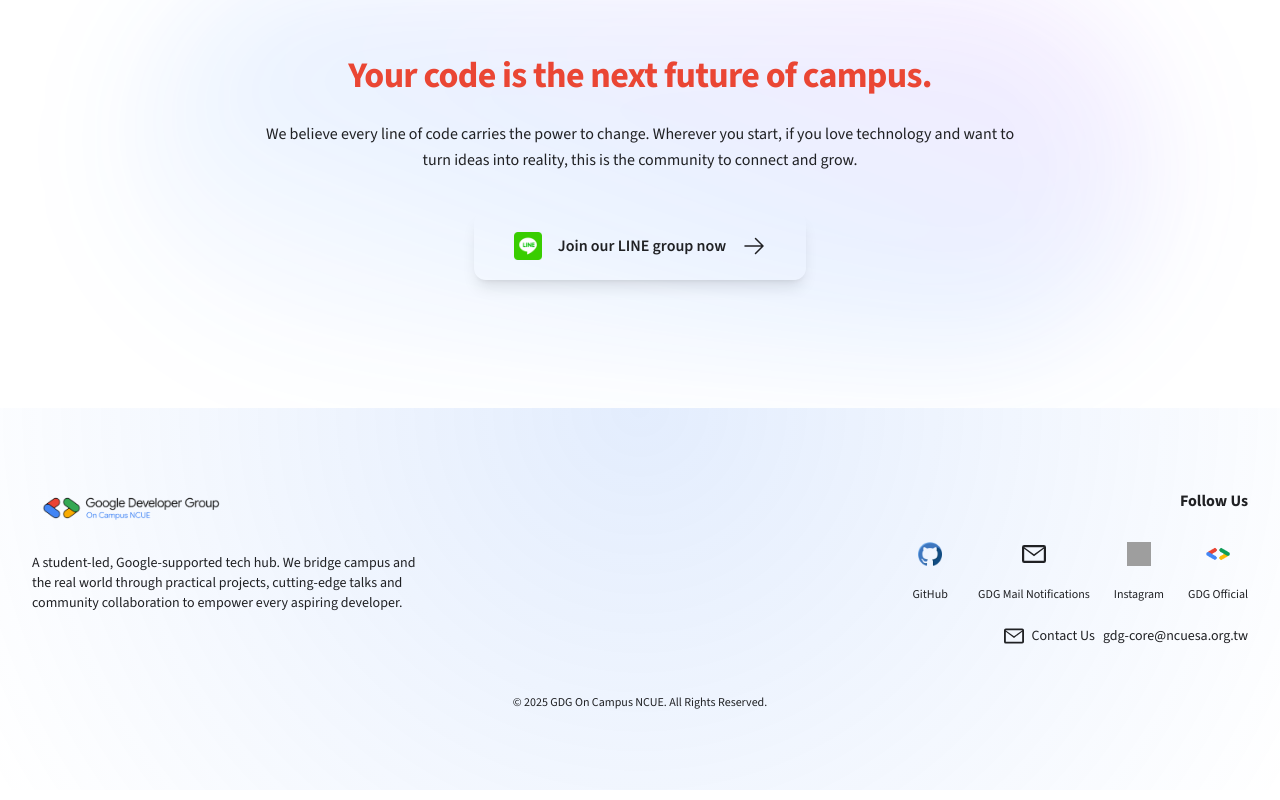
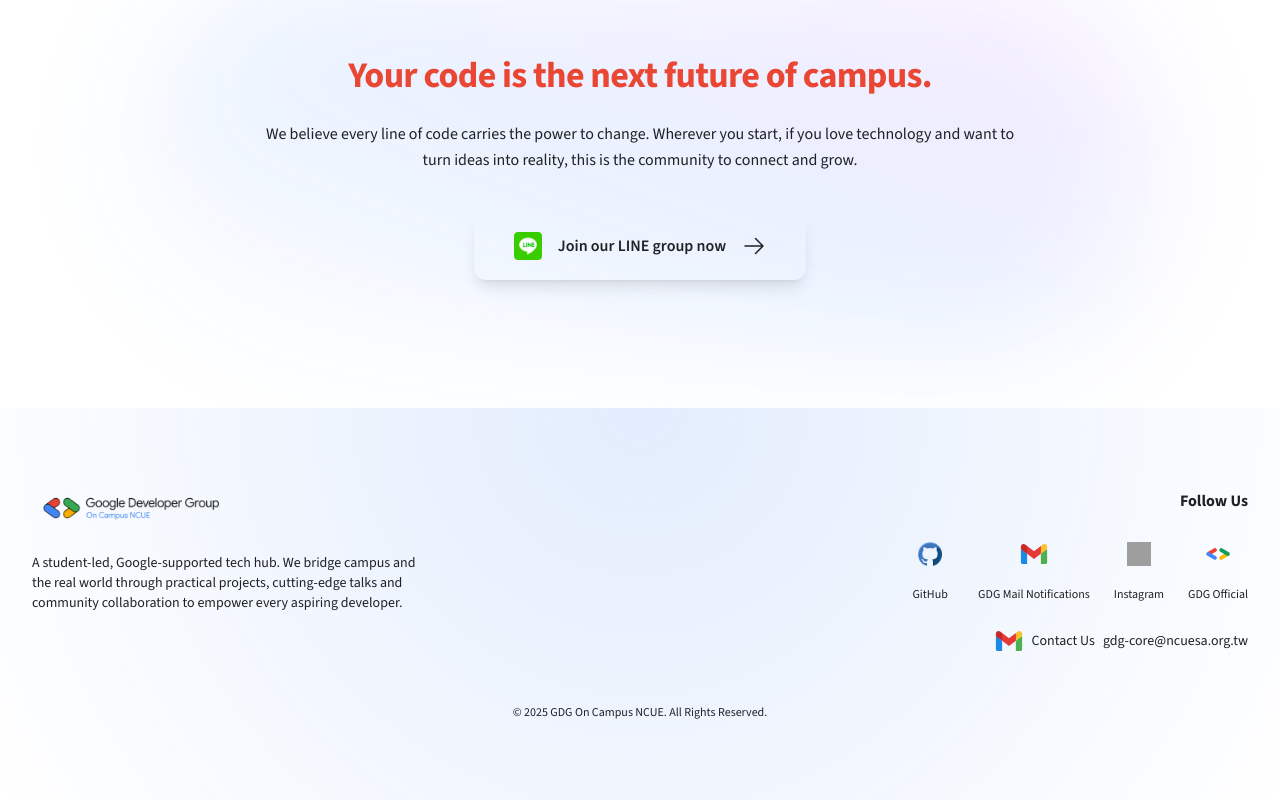
Before and after one commit to GDG-on-campus-NCUE/GDG-On-Campus-NCUE-Page, a Next.js app: page / in a window 1280 px wide. Shown: the part 5345-6145 px from the top of the page. Built offline with nearby package versions, Linux system fonts and the light colour scheme; grey boxes are pictures that could not be loaded.

Commit message:
Update icon

```diff
--- a/src/components/JoinUs.jsx
+++ b/src/components/JoinUs.jsx
@@ -15,16 +15,8 @@
 // Gmail 圖示，使用 SVG 繪製
 function GmailIcon({ className = '' }) {
     return (
-        <svg
-            className={className}
-            viewBox="0 0 24 24"
-            xmlns="http://www.w3.org/2000/svg"
-        >
-            {/* 簡化版 Gmail 標誌 */}
-            <path
-                fill="currentColor"
-                d="M21.8 3H2.2A2.2 2.2 0 0 0 0 5.2v13.6A2.2 2.2 0 0 0 2.2 21h19.6a2.2 2.2 0 0 0 2.2-2.2V5.2A2.2 2.2 0 0 0 21.8 3zm0 2.2v.1L12 12.3 2.2 5.3v-.1h19.6zM21.8 18.8H2.2V6.8l9.8 7.5 9.8-7.5v12z"
-            />
+        <svg xmlns="http://www.w3.org/2000/svg" x="0px" y="0px" width="30" height="30" viewBox="0 0 48 48">
+            <path fill="#4caf50" d="M45,16.2l-5,2.75l-5,4.75L35,40h7c1.657,0,3-1.343,3-3V16.2z"></path><path fill="#1e88e5" d="M3,16.2l3.614,1.71L13,23.7V40H6c-1.657,0-3-1.343-3-3V16.2z"></path><polygon fill="#e53935" points="35,11.2 24,19.45 13,11.2 12,17 13,23.7 24,31.95 35,23.7 36,17"></polygon><path fill="#c62828" d="M3,12.298V16.2l10,7.5V11.2L9.876,8.859C9.132,8.301,8.228,8,7.298,8h0C4.924,8,3,9.924,3,12.298z"></path><path fill="#fbc02d" d="M45,12.298V16.2l-10,7.5V11.2l3.124-2.341C38.868,8.301,39.772,8,40.702,8h0 C43.076,8,45,9.924,45,12.298z"></path>
         </svg>
     );
 }
```
